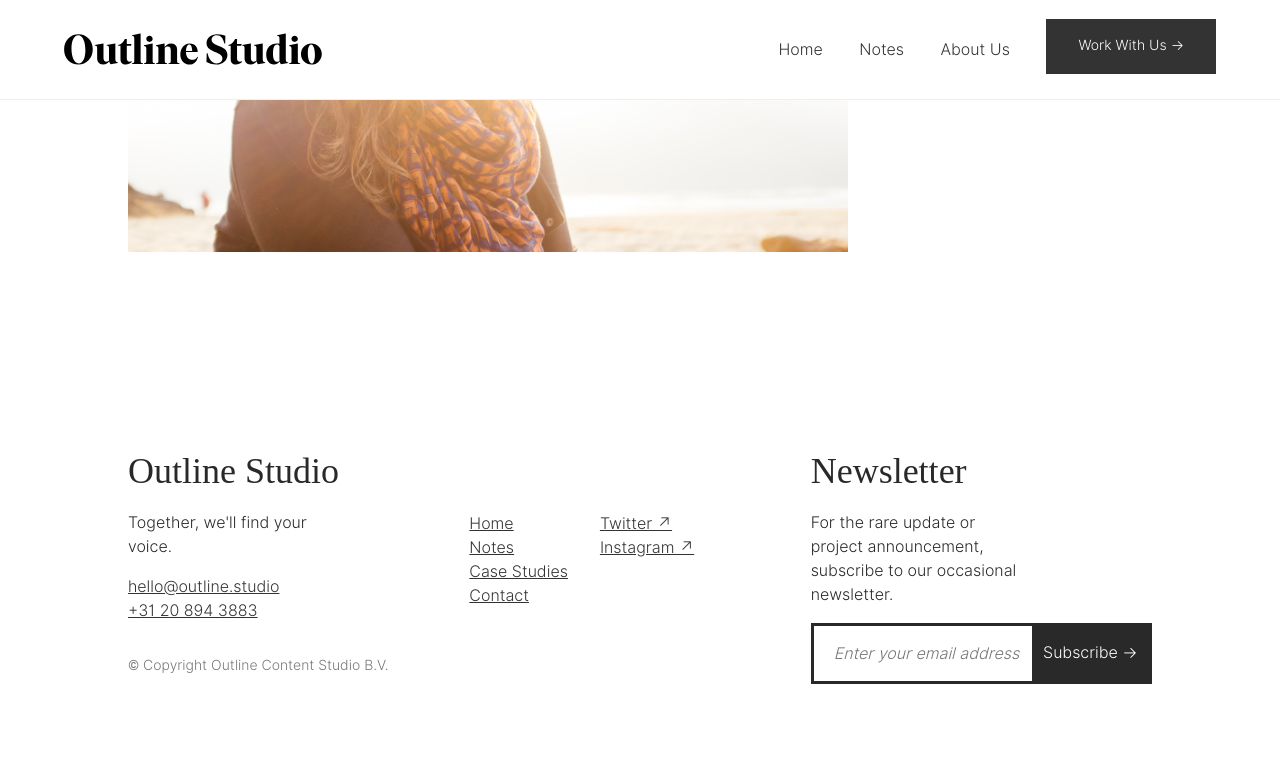
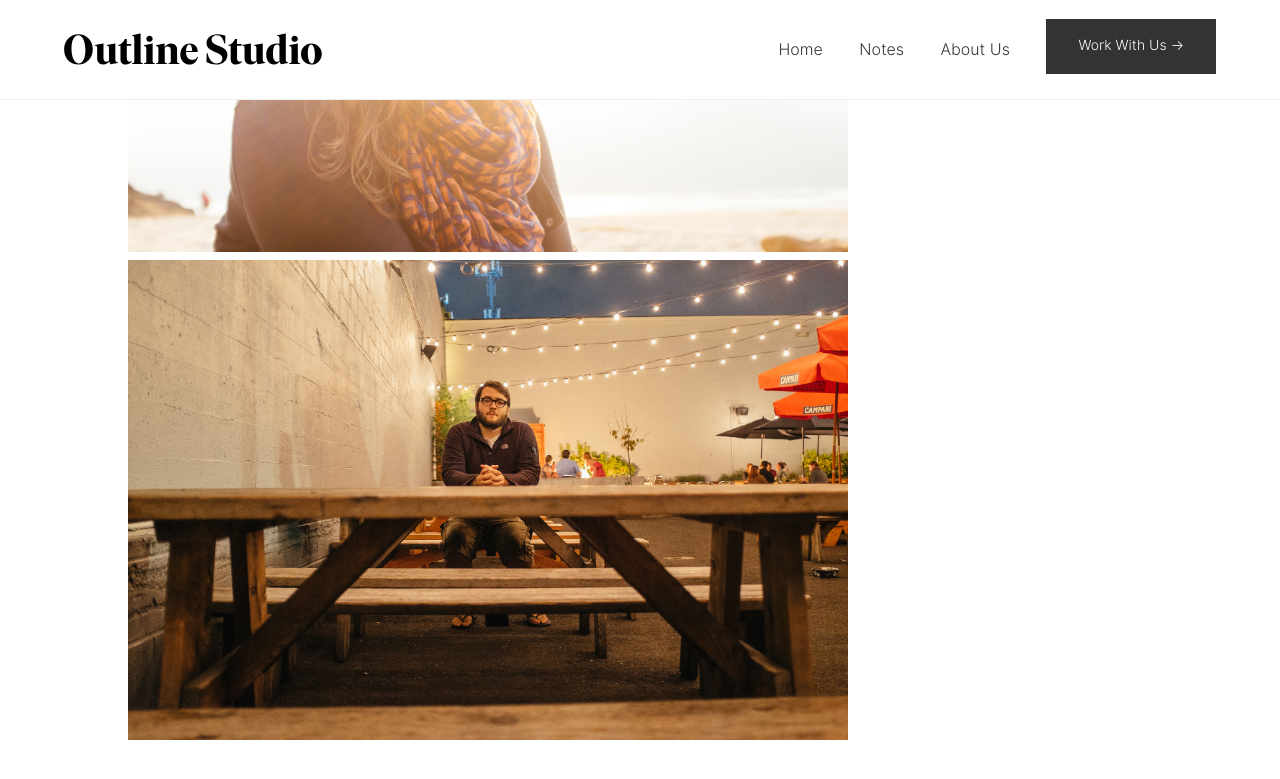
Before and after one commit to aarongilmore/outline-studio, a Jekyll site: the page built from about.md, in a window 1280 px wide and 900 px high, scrolled down 870 px. Shown: the top 779 px of the window. Built offline with Jekyll 4.4.1, drawn with Linux system fonts in a browser that asks for light colours; nearby versions of some CDN libraries; some web fonts are replaced; before the commit the page ends 1626 px from its top, so only the background shows below that.

Commit message:
Updated About

```diff
--- a/about.md
+++ b/about.md
@@ -10,3 +10,4 @@ Already that large? We triage your current content and strategy, finding what wo
 We prefer to iterate on the work together. We integrate directly with you and your team, learning about your business and what makes it better. Through conversation and research, we get to know your industry, offerings, and competitors. We never present ideas created in a vacuum.
 
 ![Alyse Fitzgerald](/uploads/a74aaf6096219742-DSCF5472.jpg)
+![Daniel Agee](/uploads/DSCF6097-1.jpg)
```
